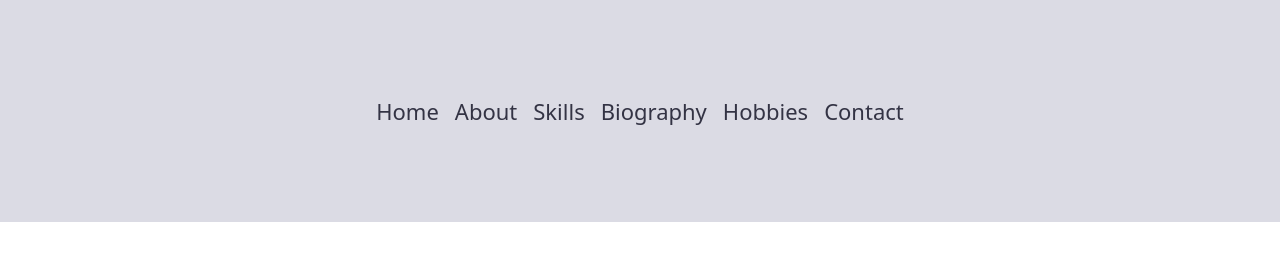
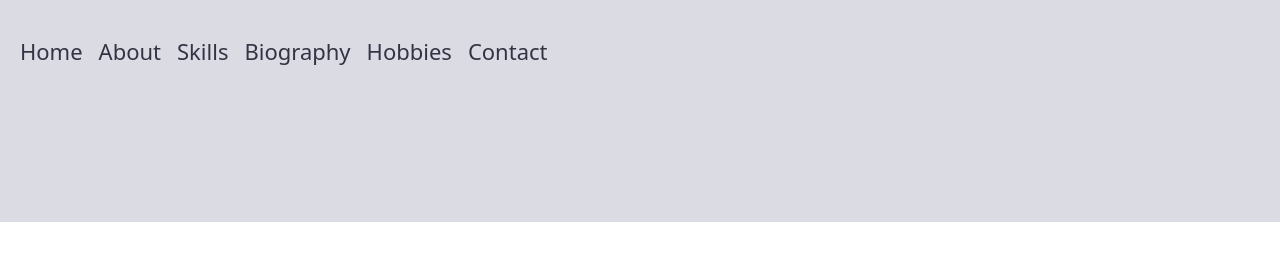
Before and after one commit to neuefische-web-demos/hh-web-24-8-css-flexbox, a website: page index.html in a window 1280 px wide. Drawn offline with Linux system fonts and the light colour scheme.

Commit message:
initial commit

```diff
--- a/css/styles.css
+++ b/css/styles.css
@@ -28,16 +28,17 @@ a {
   font-size: 22px;
   display: flex;
   height: 150px;
-  justify-content: center;
-  align-items: center;
+  flex-direction: row; /* default */
+  justify-content: flex-start; /* default */
+  align-items: stretch; /* default */
   flex-wrap: wrap;
   gap: 1rem;
-  /* border: 2px solid #ee4c0b; */
+  /* border: 2px solid hotpink; */
 }
 
 .menu > li {
   color: #334;
-  /* border: 1px solid #334; */
+  /* border: 1px solid purple; */
 }
 
 .menu > li:hover {
```
